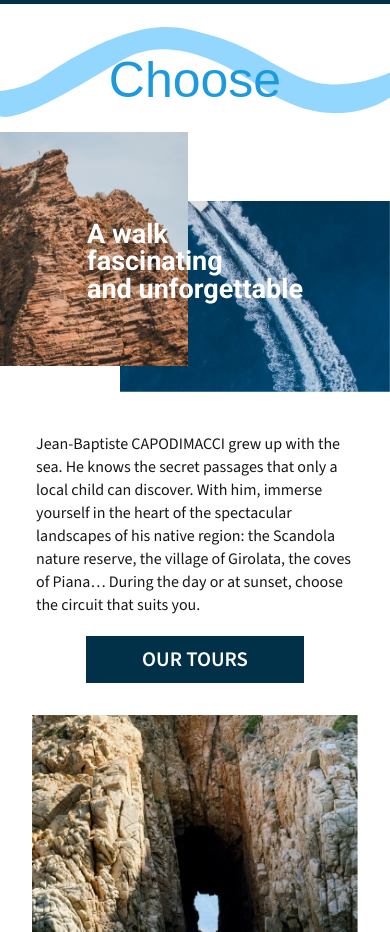
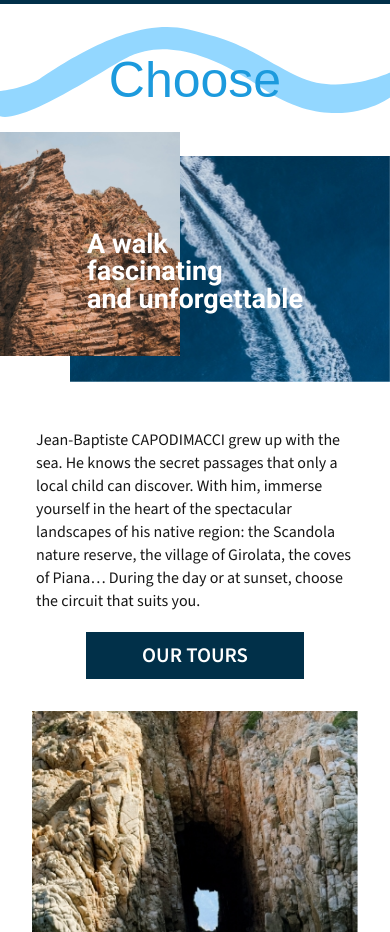
Before and after one commit to MisterPingouin/agula, a Next.js app in the folder frontend/: page /en in a window 390 px wide. Shown: the part 840-1772 px from the top of the page. Built offline with nearby package versions, Linux system fonts and the light colour scheme; a web font is replaced by a local one.

Commit message:
fix responsive image mobile

```diff
--- a/frontend/src/app/[locale]/page.js
+++ b/frontend/src/app/[locale]/page.js
@@ -30,56 +30,33 @@ export default function HomePage() {
           {t("title")}
         </h2>
       </section>
-      <section className="relative h-[260px] mb-6">
-        <div
-          className="
-            absolute
-            bottom-0 left-[120px]
-            z-0
-          "
-        >
+      <section className="relative w-full mx-auto h-[280px]">
+  <div className="absolute top-0 left-0 z-10">
+    <Image
+      src="/images/montagne.jpg"
+      alt="Montagne"
+      width={180}
+      height={220}
+      className="object-cover"
+    />
+  </div>
+  <div className="absolute top-6 right-0 z-0">
     <Image
       src="/images/sea.jpg"
       alt="Mer"
       width={320}
       height={226}
-            className="img-fixed object-cover"
-          />
-        </div>
-
-        <div
-          className="
-            absolute
-            top-0 left-0
-            z-10
-          "
-        >
-          <Image
-            src="/images/montagne.jpg"
-            alt="Montagne"
-            width={188}
-            height={234}
       className="object-cover"
     />
   </div>
-
-        <div
-          className="
-            absolute inset-0
-            flex items-center justify-center
-            z-20
-          "
-        >
-          <p className="text-white font-bold font-title text-27px leading-none t px-2">
-            {t("subtitle1")}
-            <br />
-            {t("subtitle2")}
-            <br />
+  <div className="absolute inset-0 flex items-center justify-center z-20">
+    <p className="text-white font-bold font-title text-27px leading-none">
+      {t("subtitle1")}<br/>
+      {t("subtitle2")}<br/>
       {t("subtitle3")}
     </p>
   </div>
 </section>
-
       <p className="px-9 text-15px leading-23px font-content pt-4">
         {t("content")}
       </p>
--- a/frontend/src/app/locales/en.js
+++ b/frontend/src/app/locales/en.js
@@ -11,7 +11,7 @@ const en = {
     team: "Our team",
     commitments: "Our commitments",
     private: "Private booking",
-    gallery : "gallery",
+    gallery : "Gallery",
     book: "BOOK",
 
   },
```
Lines whose indentation alone changed are shown as unchanged.
